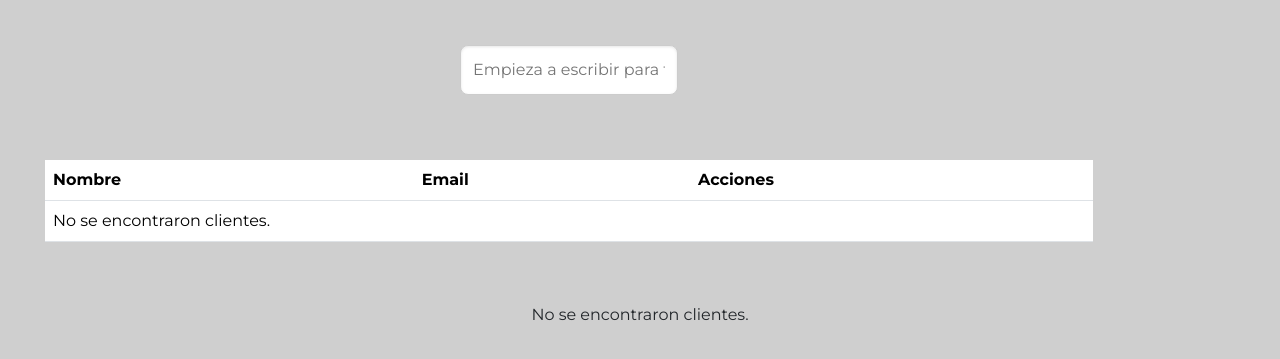
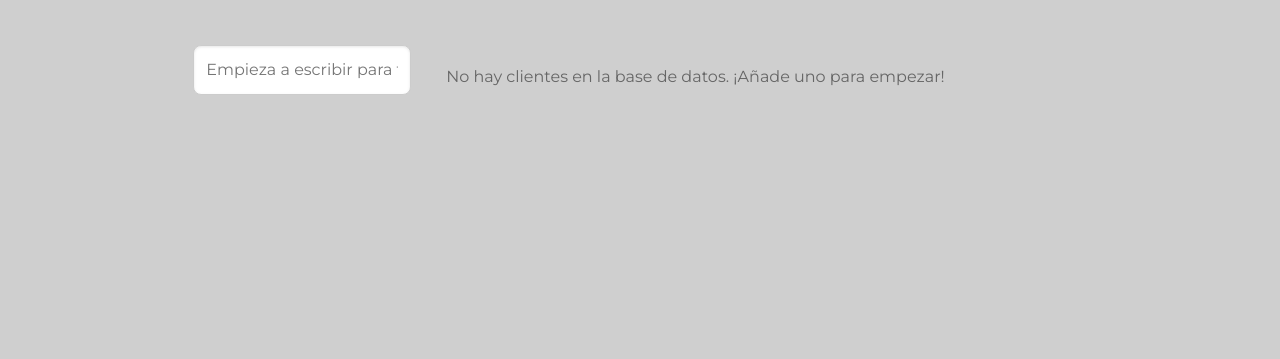
Before and after one commit to Oconcejero/CRM_django, a Django app: page /client/ in a window 1280 px wide. Shown: the part 70-429 px from the top of the page. Run offline with Django 5.2, Linux system fonts and the light colour scheme; a user stored in the database is signed in; tables that the repository leaves empty hold one stand-in row (values such as "Sample post"); some libraries are stand-ins or nearby versions.

Commit message:
Cambios buscador 3

```diff
--- a/a_crm_django/templates/client/client.html
+++ b/a_crm_django/templates/client/client.html
@@ -6,47 +6,23 @@
 {% block page_content %}
 
 <div class="container-client" style="padding: 20px;">
-  <!-- Buscador de Clientes -->
+  <!-- BUSCADOR -->
   <div class="search-bar" style="margin-bottom: 30px;">
     <input type="text" id="liveSearch" placeholder="Empieza a escribir para filtrar clientes..."
       style="width: 100%; padding: 12px; border-radius: 8px; border: 1px solid #ccc; font-size: 16px; box-shadow: inset 0 1px 3px rgba(0,0,0,0.1);">
   </div>
 
-  <!-- Tabla de resultados -->
-  <table class="table">
-    <thead>
-      <tr>
-        <th>Nombre</th>
-        <th>Email</th>
-        <th>Acciones</th>
-      </tr>
-    </thead>
-    <tbody>
-      {% for client in clientes %}
-      <tr>
-        <td>{{ client.first_name }} {{ client.last_name }}</td>
-        <td>{{ client.email }}</td>
-        <td><a href="#">Ver detalle</a></td>
-      </tr>
-      {% empty %}
-      <tr>
-        <td colspan="3">No se encontraron clientes.</td>
-      </tr>
-      {% endfor %}
-    </tbody>
-  </table>
-</div>
-
+  <!-- CUADRÍCULA CLIENTES -->
   <div class="clients-grid" id="clientsGrid" style="
       display: flex;
       flex-wrap: wrap;
       gap: 20px;
-      justify-content: center; /* Centra las tarjetas en la pantalla */
+      justify-content: flex-start; /* Se alinean ordenadamente desde la izquierda */
       align-items: stretch;
   ">
     {% for client in clientes %}
     <article class="client-card" id="{{ client.id }}" style="
-        flex: 0 1 300px; /* Ancho fijo para que quepan varios por fila */
+        flex: 0 1 300px;
         background: white;
         padding: 20px;
         border-radius: 10px;
@@ -56,47 +32,52 @@
         flex-direction: column;
     ">
       <h2 style="margin-top: 0;">{{ client.first_name }} {{ client.last_name }}</h2>
-    <p><strong>Email:</strong> {{ client.email }}</p>[cite: 4]
-    <p><strong>Tel:</strong> {{ client.phone|default:"---" }}</p>[cite: 4]
-    <p><strong>Empresa:</strong> {{ client.company|default:"---" }}</p>[cite: 4]
+      <p><strong>Email:</strong> {{ client.email }}</p>
+      <p><strong>Tel:</strong> {{ client.phone|default:"---" }}</p>
+      <p><strong>Empresa:</strong> {{ client.company|default:"---" }}</p>
 
       <div style="margin: 15px 0; padding: 10px; background: #f9f9f9; border-radius: 5px; flex-grow: 1;">
         <strong>Comercial asignado:</strong>
         {% if client.comercial %}
-      <p style="margin: 5px 0; font-weight: bold; color: #2c3e50;">{{ client.comercial.user.username }}</p>[cite: 4]
+        <p style="margin: 5px 0; font-weight: bold; color: #2c3e50;">{{ client.comercial.user.username }}</p>
         {% else %}
-      <p style="margin: 5px 0; color: #e74c3c;"><em>Sin asignar</em></p>[cite: 4]
+        <p style="margin: 5px 0; color: #e74c3c;"><em>Sin asignar</em></p>
         {% endif %}
       </div>
 
       <div class="actions" style="display: flex; gap: 10px; margin-top: auto;">
         {% if client.comercial %}
         <a href="{% url 'unassign_client' client.id %}" class="btn btn-warning btn-sm"
-        style="flex: 1; text-align: center; text-decoration: none; padding: 8px; background: #ffc107; color: black; border-radius: 4px;">Quitar</a>[cite:
-      4]
+          style="flex: 1; text-align: center; text-decoration: none; padding: 8px; background: #ffc107; color: black; border-radius: 4px;">Quitar</a>
         <a href="{% url 'reassign_client' client.id %}" class="btn btn-secondary btn-sm"
-        style="flex: 1; text-align: center; text-decoration: none; padding: 8px; background: #6c757d; color: white; border-radius: 4px;">Reasignar</a>[cite:
-      4]
+          style="flex: 1; text-align: center; text-decoration: none; padding: 8px; background: #6c757d; color: white; border-radius: 4px;">Reasignar</a>
         {% else %}
         <a href="{% url 'assign_client' client.id %}" class="btn btn-primary btn-sm"
           style="flex: 1; text-align: center; text-decoration: none; padding: 10px; background: #007bff; color: white; border-radius: 4px; font-weight: bold;">Asignar
-        a mí</a>[cite: 4]
+          a mí</a>
         {% endif %}
       </div>
     </article>
     {% empty %}
-  <p>No se encontraron clientes.</p>
+    <div style="width: 100%; text-align: center; margin-top: 20px; color: #666;">
+      <p>No hay clientes en la base de datos. ¡Añade uno para empezar!</p>
+    </div>
     {% endfor %}
   </div>
 </div>
 
-<!-- SCRIPT PARA EL BUSCADOR -->
+<!-- BUSCADOR EN TIEMPO REAL -->
 <script>
   document.getElementById('liveSearch').addEventListener('input', function (e) {
     const text = e.target.value.toLowerCase();
     const cards = document.querySelectorAll('.client-card');
+
     cards.forEach(card => {
-      card.style.display = card.textContent.toLowerCase().includes(text) ? 'flex' : 'none';
+      if (card.textContent.toLowerCase().includes(text)) {
+        card.style.display = 'flex';
+      } else {
+        card.style.display = 'none';
+      }
     });
   });
 </script>
```
Lines whose indentation alone changed are shown as unchanged.
